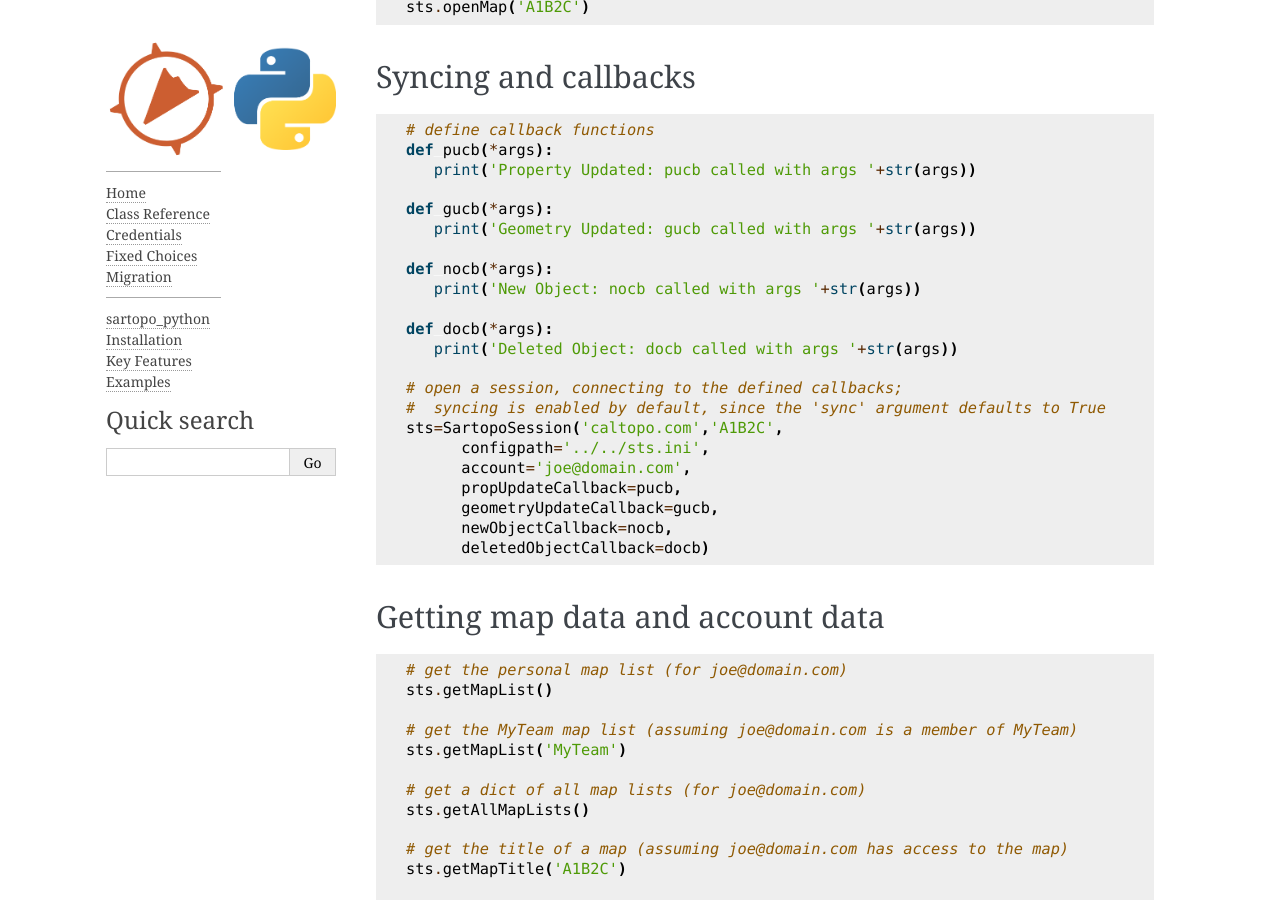
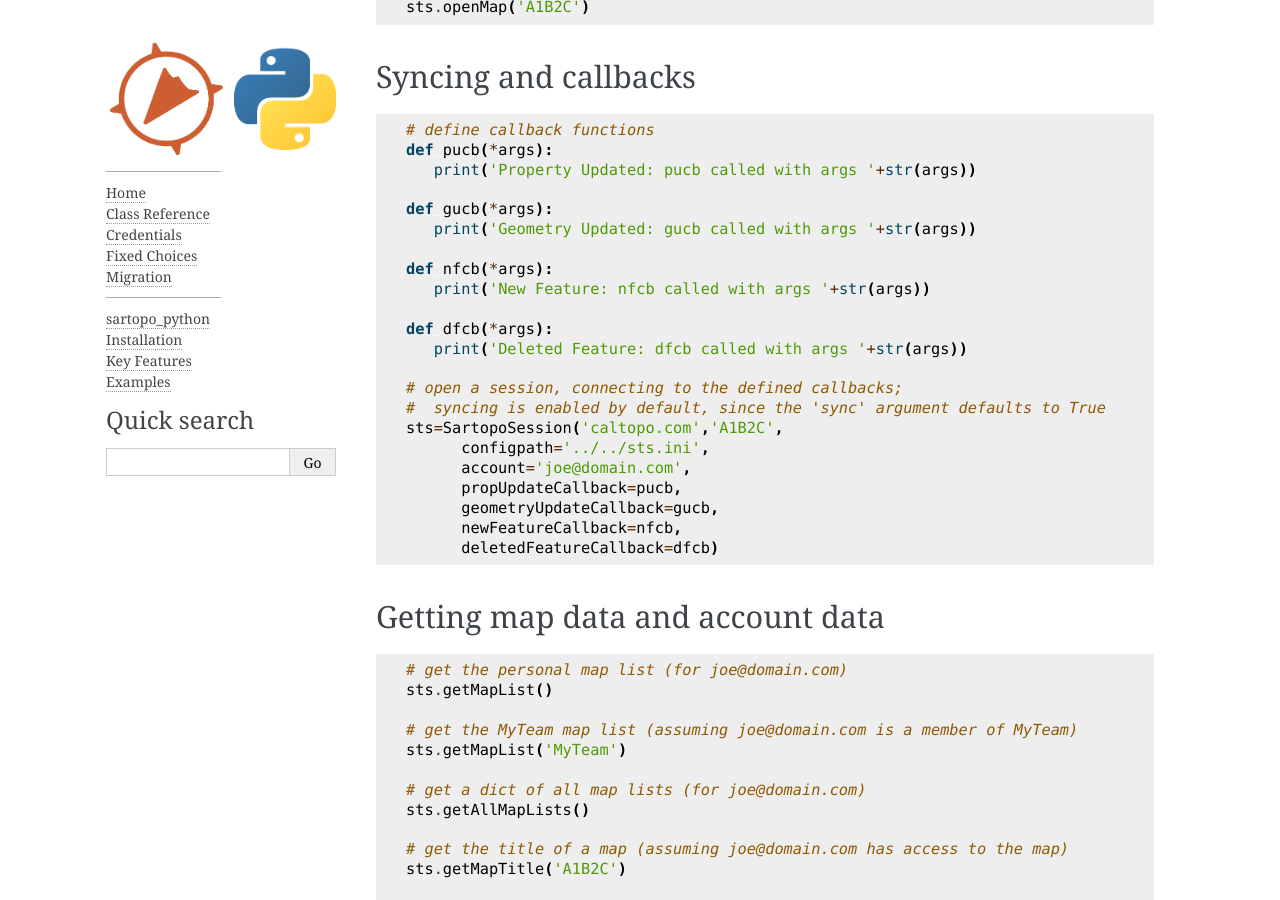
Before and after one commit to ncssar/sartopo_python, a Sphinx documentation site: the page built from docs/source/index.rst, in a window 1280 px wide and 900 px high, scrolled down 2857 px. Built offline with Sphinx 7.4.7, drawn with Linux system fonts in a browser that asks for light colours.

Commit message:
doc fixes
-fix typo in migration.rt
-update callback names in index.rst ('Object' --> 'Feature')

```diff
--- a/docs/source/index.rst
+++ b/docs/source/index.rst
@@ -133,11 +133,11 @@ Syncing and callbacks
    def gucb(*args):
       print('Geometry Updated: gucb called with args '+str(args))
 
-   def nocb(*args):
-      print('New Object: nocb called with args '+str(args))
+   def nfcb(*args):
+      print('New Feature: nfcb called with args '+str(args))
 
-   def docb(*args):
-      print('Deleted Object: docb called with args '+str(args))
+   def dfcb(*args):
+      print('Deleted Feature: dfcb called with args '+str(args))
 
    # open a session, connecting to the defined callbacks;
    #  syncing is enabled by default, since the 'sync' argument defaults to True
@@ -146,8 +146,8 @@ Syncing and callbacks
          account='joe@domain.com',
          propUpdateCallback=pucb,
          geometryUpdateCallback=gucb,
-         newObjectCallback=nocb,
-         deletedObjectCallback=docb)
+         newFeatureCallback=nfcb,
+         deletedFeatureCallback=dfcb)
 
 Getting map data and account data
 ---------------------------------
--- a/docs/source/migration.rst
+++ b/docs/source/migration.rst
@@ -6,7 +6,7 @@ There are two categories of migration that you might be concerned with:
 1. sartopo_python is changing names to caltopo_python
 -----------------------------------------------------
 
-This module began as 'sartopo_python'.  There are several reasons for chaning the module name, including:
+This module began as 'sartopo_python'.  There are several reasons for changing the module name, including:
 
 - most of the features in this module are not SAR-specific
 - sartopo.com is now effectively the same as caltopo.com; the only difference is the 'SAR' vs. 'Recreation' mode setting for each map
```
